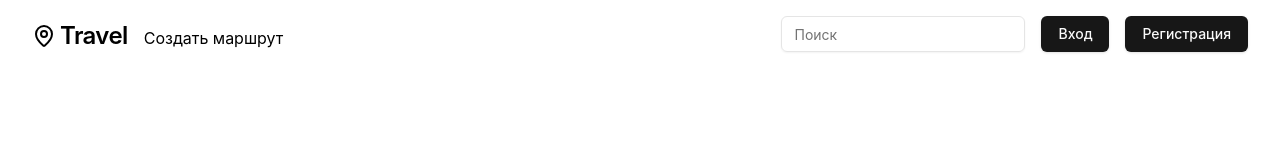
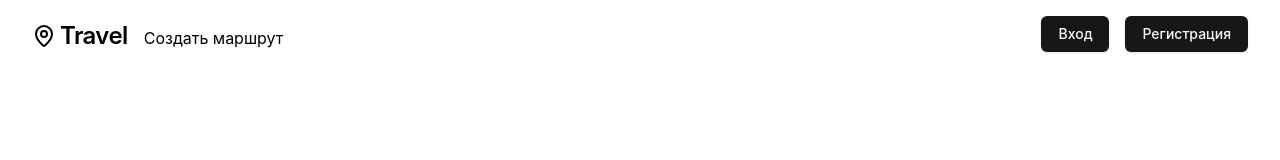
Before and after one commit to is-miq-2024/frontend, a React (Vite) app: page / in a window 1280 px wide. Shown: the top 160 px of the page. Built offline with nearby package versions, Linux system fonts and the light colour scheme.

Commit message:
refactor: delete search component

```diff
--- a/src/components/header.tsx
+++ b/src/components/header.tsx
@@ -28,7 +28,6 @@ function Header() {
             </div>
 
             <div className="flex gap-4 items-center">
-                <Input placeholder="Поиск" className="hidden lg:block" />
                 {isAuth ? (<LogoutButton />) : (
                     <Fragment><Button onClick={() => navigate("/login")}>Вход</Button><Button
                         onClick={() => navigate("/registration")}>Регистрация</Button></Fragment>)}
```
